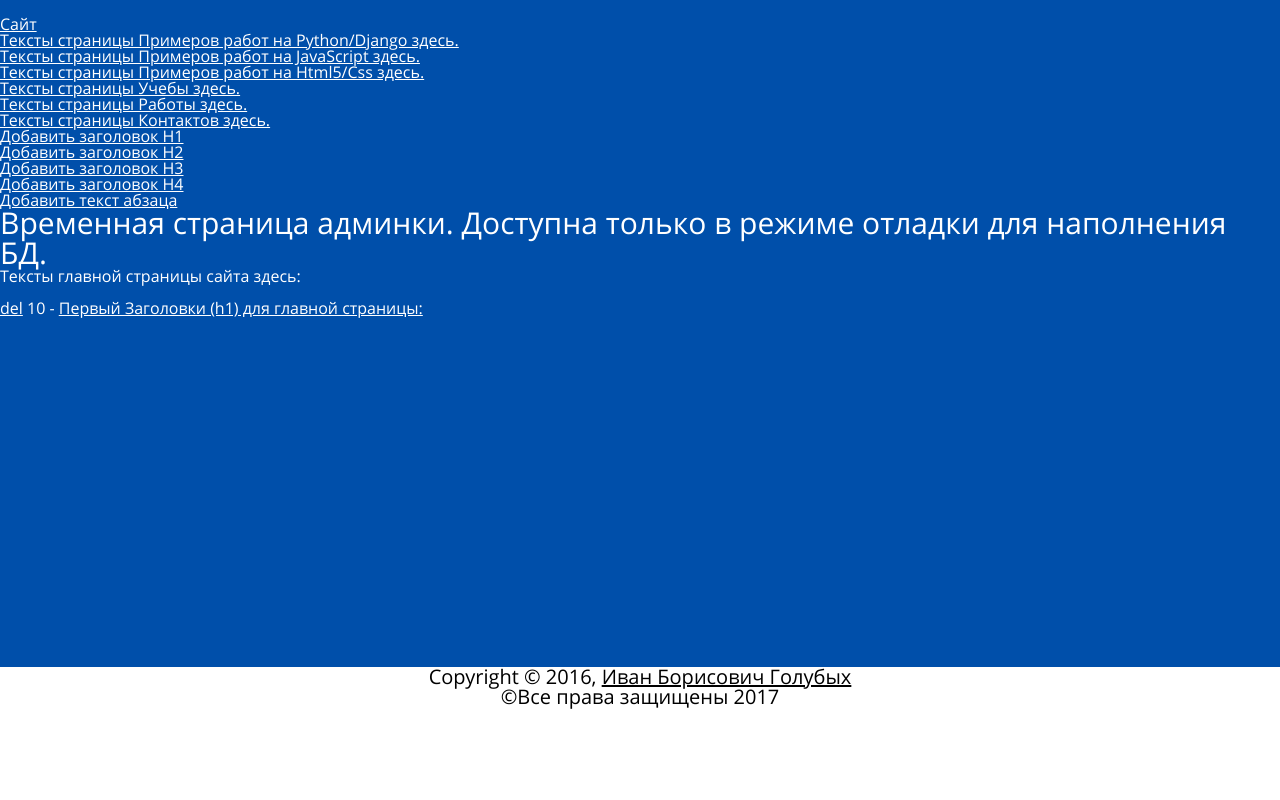
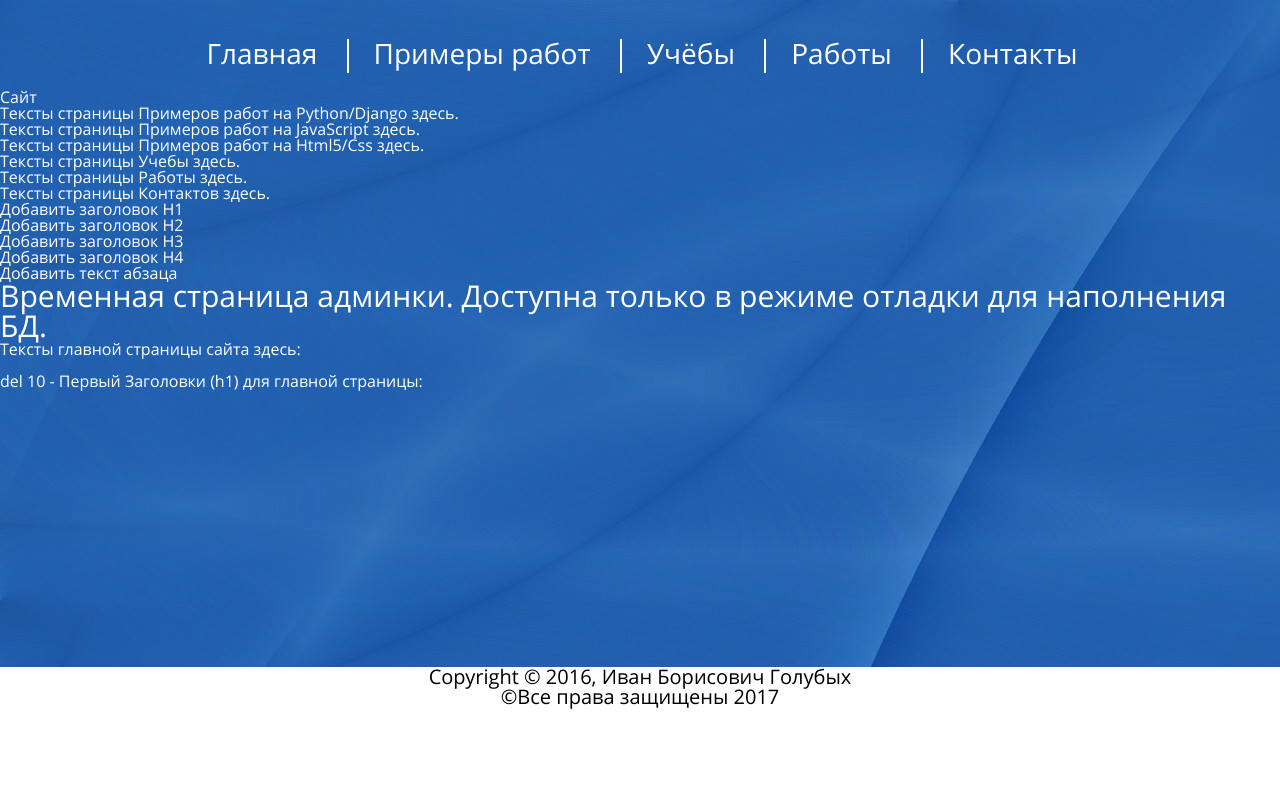
Before and after one commit to ivangolubykh/2017_portfolio, a Django app: page /django/profile_ig/admin/ in a window 1280 px wide. Run offline with Django 3.2, Linux system fonts and the light colour scheme; data comes from the database, SQL or seed files in the repository; data that the repository does not hold is empty.

Commit message:
Начато оформление меню на главном разрешении. Создан и подключен текстурный фон для сайта.

```diff
--- a/portfolio_django_2017/general_static/general/style/style.css
+++ b/portfolio_django_2017/general_static/general/style/style.css
@@ -32,6 +32,7 @@
 * {
     font-weight: 400;
     color: inherit;
+    text-decoration: none;
 }
 
 html, body {
@@ -43,10 +44,11 @@ body {
     width: 100%;
     min-width: 320px;
     border: 0px;
-    background-color: #004faa;
+    background-color: #2361b0;
     -webkit-hyphens: auto;
     -moz-hyphens: auto;
     -ms-hyphens: auto;
+    background-image: url(/django/profile_ig/static/general/img/fon-01.jpg)
 }
 
 .overfooter {
@@ -88,10 +90,52 @@ footer {
         font-family: OpenSansRegular;
     }
 
+
+    header {
+        text-align: center; # Чтобы дочернее меню было по центру
+    }
+
+	.navigation {
+	    margin: 39px 0 0 0;
+	}
+    .navigation .small, .navigation .small_menu {
+		position: absolute;
+		max-width: 500px;
+		margin: -1000px;
+	}
+
+	.navigation ul {
+		display: inline-block;
+		padding: 0px;
+		vertical-align: middle;
+	}
+
+	.navigation ul li {
+		padding: 0px 25px;
+		display: inline-block;
+		font-size: 21pt;
+		border-left: solid 2px;
+		height: 34px;
+	}
+	.navigation ul li:first-child {
+		border-left: solid 0px;
+	}
+
+
+    h1 {
+        font-size: 30px
+    }
 }
 
 
+.navigation {
+	display: inline-block;
+	line-height: 1;
+}
 
-h1 {
-    font-size: 30px
+.nothing {
+	display: inline-block;
+	height: 100%;
+	width: 0;
+	vertical-align: middle;
 }
--- a/portfolio_django_2017/templates/base.html
+++ b/portfolio_django_2017/templates/base.html
@@ -14,6 +14,31 @@
 <body>
 <div class="overfooter">
 	<header>
+		<div class="navigation">
+			<div class="nothing"></div><!--
+		 --><div class="small">
+				Navigation
+			</div>
+			<div class="small_menu">
+				<label>≡<input type="checkbox" name="">
+					<ul>
+						<li><a href="{% url 'main' %}">Главная</a></li>
+						<li><a href="{% url 'main' %}">Примеры работ</a></li>
+						<li><a href="{% url 'main' %}">Учёбы</a></li>
+						<li><a href="{% url 'main' %}">Работы</a></li>
+						<li><a href="{% url 'main' %}">Контакты</a></li>
+					</ul>
+				</label>
+			</div>
+			<div class="nothing"></div><!--
+		 --><ul>
+				<li><a href="{% url 'main' %}">Главная</a></li>
+				<li><a href="{% url 'main' %}">Примеры работ</a></li>
+				<li><a href="{% url 'main' %}">Учёбы</a></li>
+				<li><a href="{% url 'main' %}">Работы</a></li>
+				<li><a href="{% url 'main' %}">Контакты</a></li>
+			</ul>
+		</div>
 	</header>
 	<article>
 		{% block content  %}
```
Also changed, not shown: portfolio_django_2017/general_static/general/img/fon-01.jpg (added).
